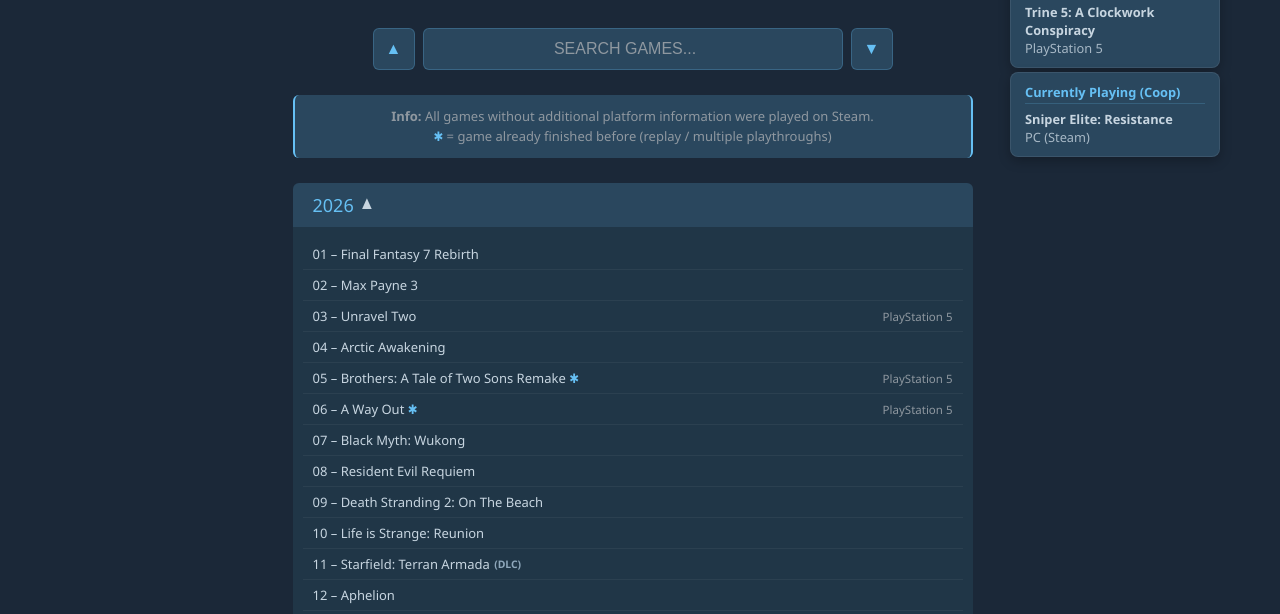
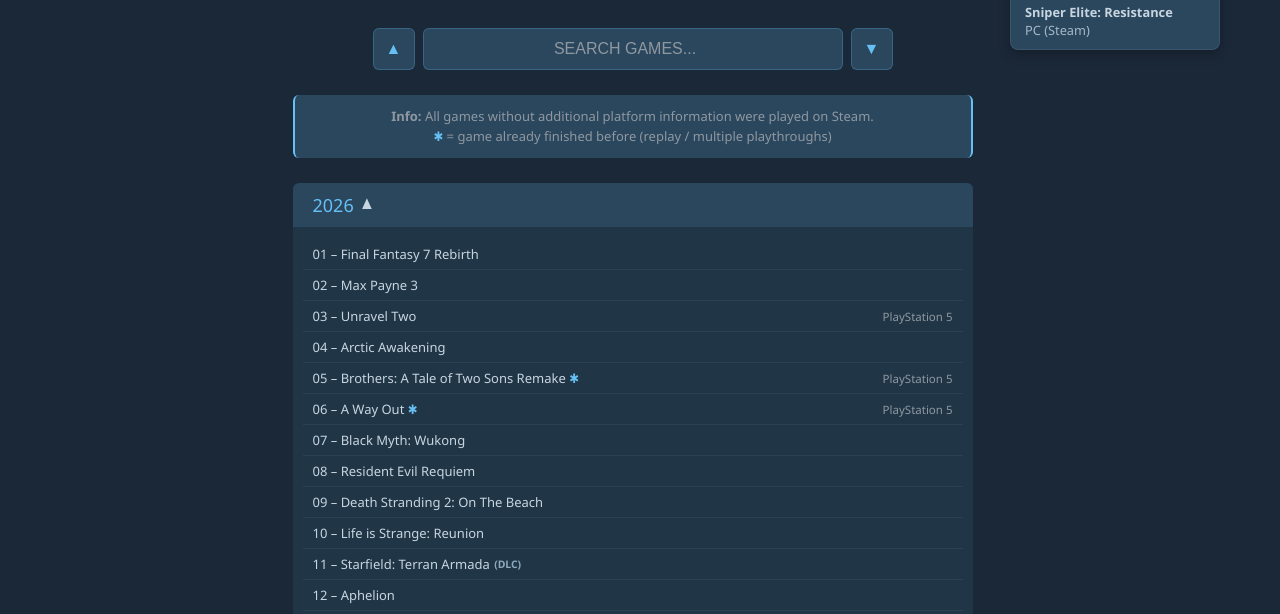
Before and after one commit to aBoyCalleDJ/aBoyCalleDJ.github.io, a plain HTML site: page index.html in a window 1280 px wide. Shown: the part 172-786 px from the top of the page. Drawn offline with Linux system fonts and the light colour scheme.

Commit message:
index.html aktualisieren

```diff
--- a/index.html
+++ b/index.html
@@ -77,7 +77,7 @@ Anyway, have fun exploring.
 		<span>PC (Steam)</span>
 	  </div>
 
-	  <div class="game-status">
+	  <div class="game-status disabled">
 		<div class="title">Currently Playing (Coop)</div>
 		<strong>Trine 5: A Clockwork Conspiracy</strong>
 		<br>
```
